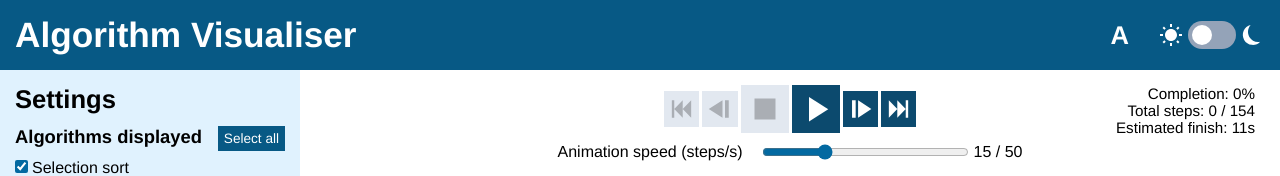
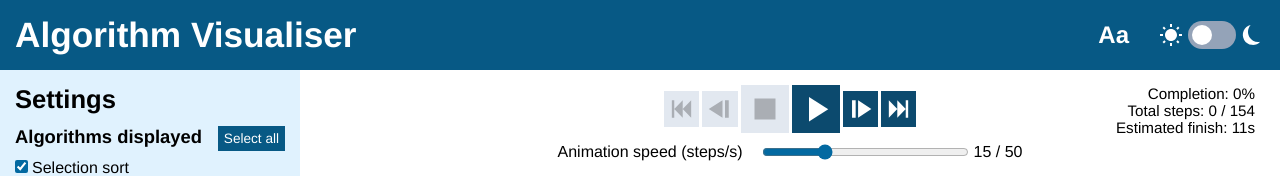
Before and after one commit to zoltan-antal/algorithm-visualiser, a React (Vite) app: page / in a window 1280 px wide. Shown: the top 176 px of the page. Built offline with nearby package versions, Linux system fonts and the light colour scheme.

Commit message:
Amend high-contrast mode logo

```diff
--- a/src/components/Header/index.css
+++ b/src/components/Header/index.css
@@ -46,7 +46,7 @@ header {
       &#high-contrast-mode-button {
         div {
           color: white;
-          font-size: 1.6rem;
+          font-size: 1.5rem;
           font-weight: bold;
           text-align: center;
           vertical-align: middle;
--- a/src/components/Header/index.tsx
+++ b/src/components/Header/index.tsx
@@ -42,9 +42,9 @@ const Header = ({
             );
           }}
         >
-          {/* <img src={highContrastModeIcon} alt="high contrast mode" /> */}
-          <div aria-label="high contrast mode" role="img">
-            A
+          {/* <img src={highContrastModeIcon} alt="high-contrast mode" /> */}
+          <div aria-label="high-contrast mode" role="img">
+            Aa
           </div>
         </button>
         {/* <div id="high-contrast-mode-switch" className="mode-switch">
```
